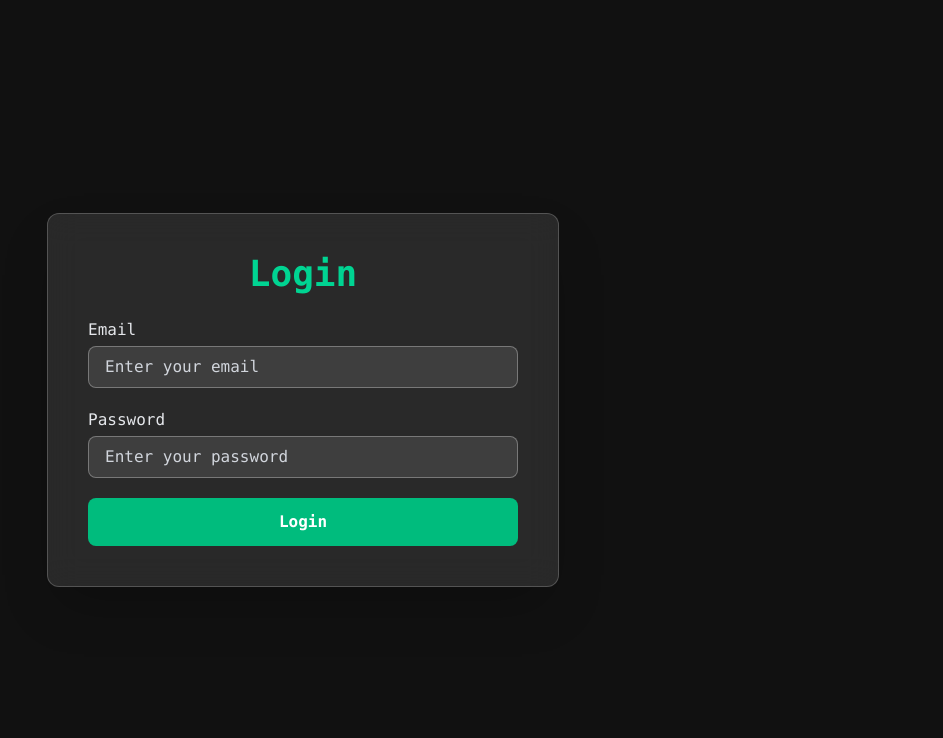
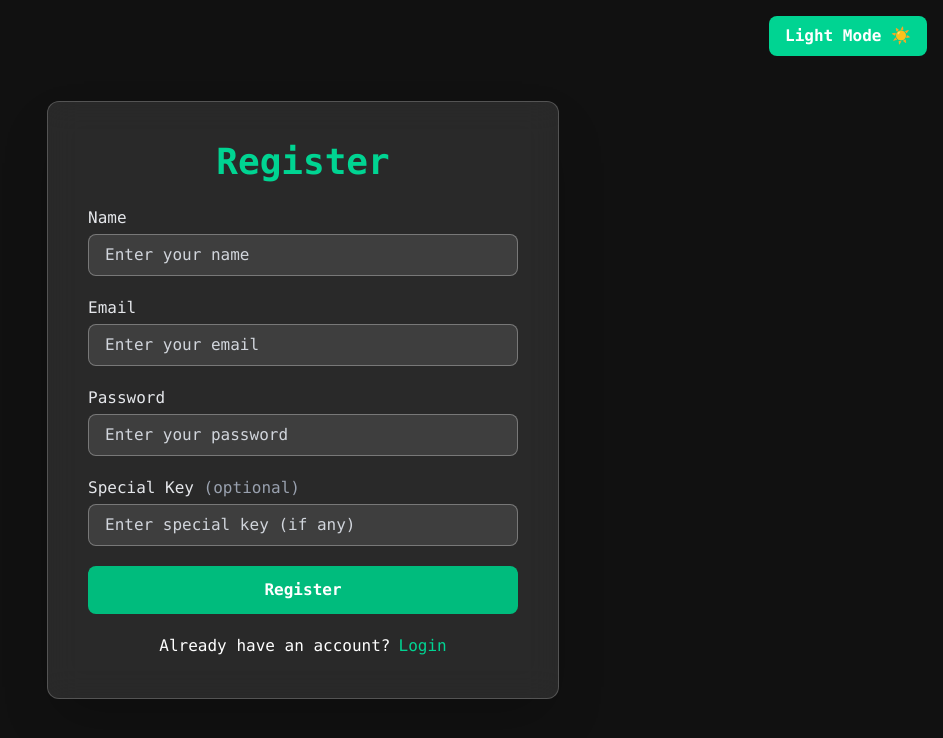
Before and after one commit to zenorbits/Study-Orbit, a React app in the folder Frontend/: page /register in a window 1280 px wide. Shown: the top 738 px of the page, without its empty margins (337-1280 px from the left). Built offline with nearby package versions, Linux system fonts and the light colour scheme; the HTML template or start-up script is replaced by a standard one.

Commit message:
UI register and login (DarkMode)

```diff
--- a/Frontend/package.json
+++ b/Frontend/package.json
@@ -10,9 +10,11 @@
     "preview": "vite preview"
   },
   "dependencies": {
+    "@reduxjs/toolkit": "^2.11.2",
     "@tailwindcss/vite": "^4.1.18",
     "react": "^19.2.0",
     "react-dom": "^19.2.0",
+    "react-redux": "^9.2.0",
     "react-router-dom": "^7.12.0",
     "tailwindcss": "^4.1.18"
   },
@@ -21,6 +23,7 @@
     "@types/react": "^19.2.5",
     "@types/react-dom": "^19.2.3",
     "@vitejs/plugin-react": "^5.1.1",
+    "daisyui": "^5.5.14",
     "eslint": "^9.39.1",
     "eslint-plugin-react-hooks": "^7.0.1",
     "eslint-plugin-react-refresh": "^0.4.24",
--- a/Frontend/src/App.jsx
+++ b/Frontend/src/App.jsx
@@ -1,18 +1,21 @@
-import React, { useState } from 'react'
+import React, { useEffect, useState } from 'react'
 import RegisterPage from './AuthPages/RegisterPage'
 import LoginPage from './AuthPages/LoginPage'
+import ParentAuthPage from './AuthPages/PArentAuthPage'
+
 
 const App = () => {
-  const [darkmode, setdarkmode] = useState(true);
 
-  const toggleDarkMode = () => {
-    setdarkmode(!darkmode);
-  }
+
+
+
 
   return (
-    <div className="min-h-screen font-mono items-center justify-center dark:bg-[#111] dark:text-white">
-      {/* <RegisterPage darkmode={darkmode}/> */}
-      <LoginPage/>
+
+    <div className="min-h-screen font-mono items-center justify-center bg-[#111] text-white relative">
+
+      <ParentAuthPage />
+
     </div>
   )
 }
--- a/Frontend/src/AuthPages/LoginPage.jsx
+++ b/Frontend/src/AuthPages/LoginPage.jsx
@@ -1,6 +1,12 @@
-import React, { useState } from 'react';
+import React, { useState, useEffect } from 'react';
+import { useDispatch, useSelector } from 'react-redux';
+import { toggleMode } from '../redux/features/darkModeSlice';
+import { Link } from 'react-router-dom';
 
 const LoginPage = () => {
+  const selector = useSelector((state) => state.toggleTheme.value); // ✅ fixed
+  const dispatch = useDispatch();
+
   const [formData, setFormData] = useState({
     email: '',
     password: ''
@@ -19,29 +25,38 @@ const LoginPage = () => {
     console.log('Login submitted:', formData);
   };
 
+  // ✅ Sync Redux state with Tailwind's dark mode
+  useEffect(() => {
+    if (selector === 'Dark') {
+      document.documentElement.classList.add('dark');
+    } else {
+      document.documentElement.classList.remove('dark');
+    }
+  }, [selector]);
+
   return (
-    <div className="flex items-center justify-center min-h-screen w-full bg-[#111] px-4">
-      <div className="backdrop-blur-lg bg-white/10 shadow-2xl rounded-xl p-6 sm:p-8 md:p-10 w-full max-w-sm sm:max-w-md lg:max-w-lg border border-white/20">
-        <h2 className="text-2xl sm:text-3xl md:text-4xl font-bold text-center text-emerald-400 mb-6">
+    <div className="flex items-center justify-center min-h-screen w-full px-4 bg-white dark:bg-[#111]">
+      <div className="backdrop-blur-lg bg-white/70 dark:bg-white/10 shadow-2xl rounded-xl p-6 sm:p-8 md:p-10 w-full max-w-sm sm:max-w-md lg:max-w-lg border border-gray-200 dark:border-white/20">
+        <h2 className="text-2xl sm:text-3xl md:text-4xl font-bold text-center text-sky-500 dark:text-emerald-400 mb-6">
           Login
         </h2>
         <form className="space-y-4 sm:space-y-5" onSubmit={handleSubmit}>
           {/* Email */}
           <div>
-            <label className="block text-gray-200 font-medium mb-1">Email</label>
+            <label className="block text-gray-700 dark:text-gray-200 font-medium mb-1">Email</label>
             <input
               type="email"
               name="email"
               value={formData.email}
               onChange={handleChange}
               placeholder="Enter your email"
-              className="w-full px-3 py-2 sm:px-4 sm:py-2 border border-white/30 rounded-lg bg-white/10 text-white placeholder-gray-300 focus:outline-none focus:ring-2 focus:ring-sky-400"
+              className="w-full px-3 py-2 sm:px-4 sm:py-2 border border-gray-300 dark:border-white/30 rounded-lg bg-white dark:bg-white/10 text-black dark:text-white placeholder-gray-400 dark:placeholder-gray-300 focus:outline-none focus:ring-2 focus:ring-sky-400"
             />
           </div>
 
           {/* Password */}
           <div>
-            <label className="block text-gray-200 font-medium mb-1">Password</label>
+            <label className="block text-gray-700 dark:text-gray-200 font-medium mb-1">Password</label>
             <input
               type="password"
               name="password"
@@ -49,18 +64,24 @@ const LoginPage = () => {
               onChange={handleChange}
               placeholder="Enter your password"
               autoComplete="off"
-              className="w-full px-3 py-2 sm:px-4 sm:py-2 border border-white/30 rounded-lg bg-white/10 text-white placeholder-gray-300 focus:outline-none focus:ring-2 focus:ring-sky-400"
+              className="w-full px-3 py-2 sm:px-4 sm:py-2 border border-gray-300 dark:border-white/30 rounded-lg bg-white dark:bg-white/10 text-black dark:text-white placeholder-gray-400 dark:placeholder-gray-300 focus:outline-none focus:ring-2 focus:ring-sky-400"
             />
           </div>
 
           {/* Submit Button */}
           <button
             type="submit"
-            className="w-full bg-emerald-500 text-white font-semibold py-2 sm:py-3 rounded-lg hover:bg-emerald-600 transition duration-200 active:scale-95"
+            className="w-full dark:bg-emerald-500 bg-sky-500 text-white font-semibold py-2 sm:py-3 rounded-lg hover:bg-sky-600 dark:hover:bg-emerald-600 transition duration-200 active:scale-95"
           >
             Login
           </button>
         </form>
+
+
+        <div className="text flex justify-center pt-5 space-x-2">
+          <span className='dark:text-white text-black'>Don't have a account?</span>  <Link to='/register' className='dark:text-emerald-400 dark:hover:text-emerald-500 text-sky-500 hover:text-sky-800 cursor-pointer '>Create One</Link>
+        </div>
+
       </div>
     </div>
   );
--- /dev/null
+++ b/Frontend/src/AuthPages/ParentAuthPage.jsx
@@ -0,0 +1,41 @@
+import React, { useEffect } from 'react'
+import { Route, Routes } from 'react-router-dom'
+import RegisterPage from './RegisterPage'
+import LoginPage from './LoginPage'
+import { useDispatch, useSelector } from 'react-redux'
+import { toggleMode } from '../redux/features/darkModeSlice'
+
+
+const ParentAuthPage = () => {
+    const selector = useSelector((state) => state.toggleTheme.value);
+    const dispatch = useDispatch();
+
+    useEffect(()=>{
+        if(selector=== 'Dark'){
+            document.documentElement.classList.add('dark')
+        }else{
+            document.documentElement.classList.remove('dark')
+        }
+    },[selector])
+
+    return (
+        <div>
+            <button
+                onClick={() => {
+                    dispatch(toggleMode())
+                    console.log(selector)
+                }}
+                className="absolute top-4 right-4 px-4 py-2 rounded-lg dark:bg-emerald-400 dark:hover:bg-emerald-500  bg-sky-500 text-white font-semibold hover:bg-sky-600 transition duration-200"
+            >
+                {selector === 'Dark' ? 'Light Mode ☀️' : 'Dark Mode 🌙'}
+            </button>
+
+            <Routes>
+                <Route path='/register' element={<RegisterPage />} />
+                <Route path='/login' element={<LoginPage />} />
+            </Routes>
+        </div>
+    )
+}
+
+export default ParentAuthPage
--- a/Frontend/src/AuthPages/RegisterPage.jsx
+++ b/Frontend/src/AuthPages/RegisterPage.jsx
@@ -1,6 +1,19 @@
-import React, { useState } from 'react';
+import React, { useEffect, useState } from 'react';
+import { useSelector } from 'react-redux';
+import { Link } from 'react-router-dom';
 
-const RegisterPage = ({darkmode}) => {
+const RegisterPage = () => {
+  const selector = useSelector((state) => state.toggleTheme.value); // ✅ match slice key
+
+  // ✅ Sync Redux state with Tailwind's dark mode
+  useEffect(() => {
+    if (selector === 'Dark') {
+      document.documentElement.classList.add('dark');
+    } else {
+      document.documentElement.classList.remove('dark');
+    }
+  }, [selector]);
+
   const [formData, setFormData] = useState({
     name: '',
     email: '',
@@ -22,41 +35,41 @@ const RegisterPage = ({darkmode}) => {
   };
 
   return (
-    <div className="flex items-center justify-center min-h-screen w-full bg-[#111] px-4">
-      <div className="backdrop-blur-lg dark:bg-white/10 shadow-2xl rounded-xl p-6 sm:p-8 md:p-10 w-full max-w-sm sm:max-w-md lg:max-w-lg border border-white/20">
-        <h2 className="text-2xl sm:text-3xl md:text-4xl font-bold text-center text-emerald-400 mb-6">
+    <div className="flex items-center justify-center min-h-screen w-full px-4 bg-white dark:bg-[#111]">
+      <div className="backdrop-blur-lg bg-white/70 dark:bg-white/10 shadow-2xl rounded-xl p-6 sm:p-8 md:p-10 w-full max-w-sm sm:max-w-md lg:max-w-lg border border-gray-200 dark:border-white/20">
+        <h2 className="text-2xl sm:text-3xl md:text-4xl font-bold text-center text-sky-500 dark:text-emerald-400 mb-6">
           Register
         </h2>
         <form className="space-y-4 sm:space-y-5" onSubmit={handleSubmit}>
           {/* Name */}
           <div>
-            <label className="block text-gray-200 font-medium mb-1">Name</label>
+            <label className="block text-gray-700 dark:text-gray-200 font-medium mb-1">Name</label>
             <input
               type="text"
               name="name"
               value={formData.name}
               onChange={handleChange}
               placeholder="Enter your name"
-              className="w-full px-3 py-2 sm:px-4 sm:py-2 border border-white/30 rounded-lg bg-white/10 text-white placeholder-gray-300 focus:outline-none focus:ring-2 focus:ring-sky-400"
+              className="w-full px-3 py-2 sm:px-4 sm:py-2 border border-gray-300 dark:border-white/30 rounded-lg bg-white dark:bg-white/10 text-black dark:text-white placeholder-gray-400 dark:placeholder-gray-300 focus:outline-none focus:ring-2 focus:ring-sky-400"
             />
           </div>
 
           {/* Email */}
           <div>
-            <label className="block text-gray-200 font-medium mb-1">Email</label>
+            <label className="block text-gray-700 dark:text-gray-200 font-medium mb-1">Email</label>
             <input
               type="email"
               name="email"
               value={formData.email}
               onChange={handleChange}
               placeholder="Enter your email"
-              className="w-full px-3 py-2 sm:px-4 sm:py-2 border border-white/30 rounded-lg bg-white/10 text-white placeholder-gray-300 focus:outline-none focus:ring-2 focus:ring-sky-400"
+              className="w-full px-3 py-2 sm:px-4 sm:py-2 border border-gray-300 dark:border-white/30 rounded-lg bg-white dark:bg-white/10 text-black dark:text-white placeholder-gray-400 dark:placeholder-gray-300 focus:outline-none focus:ring-2 focus:ring-sky-400"
             />
           </div>
 
           {/* Password */}
           <div>
-            <label className="block text-gray-200 font-medium mb-1">Password</label>
+            <label className="block text-gray-700 dark:text-gray-200 font-medium mb-1">Password</label>
             <input
               type="password"
               name="password"
@@ -64,14 +77,14 @@ const RegisterPage = ({darkmode}) => {
               onChange={handleChange}
               placeholder="Enter your password"
               autoComplete="off"
-              className="w-full px-3 py-2 sm:px-4 sm:py-2 border border-white/30 rounded-lg bg-white/10 text-white placeholder-gray-300 focus:outline-none focus:ring-2 focus:ring-sky-400"
+              className="w-full px-3 py-2 sm:px-4 sm:py-2 border border-gray-300 dark:border-white/30 rounded-lg bg-white dark:bg-white/10 text-black dark:text-white placeholder-gray-400 dark:placeholder-gray-300 focus:outline-none focus:ring-2 focus:ring-sky-400"
             />
           </div>
 
           {/* Special Optional Key */}
           <div>
-            <label className="block text-gray-200 font-medium mb-1">
-              Special Key <span className="text-gray-400">(optional)</span>
+            <label className="block text-gray-700 dark:text-gray-200 font-medium mb-1">
+              Special Key <span className="text-gray-500 dark:text-gray-400">(optional)</span>
             </label>
             <input
               type="text"
@@ -80,18 +93,28 @@ const RegisterPage = ({darkmode}) => {
               onChange={handleChange}
               placeholder="Enter special key (if any)"
               autoComplete="off"
-              className="w-full px-3 py-2 sm:px-4 sm:py-2 border border-white/30 rounded-lg bg-white/10 text-white placeholder-gray-300 focus:outline-none focus:ring-2 focus:ring-sky-400"
+              className="w-full px-3 py-2 sm:px-4 sm:py-2 border border-gray-300 dark:border-white/30 rounded-lg bg-white dark:bg-white/10 text-black dark:text-white placeholder-gray-400 dark:placeholder-gray-300 focus:outline-none focus:ring-2 focus:ring-sky-400"
             />
           </div>
 
           {/* Submit Button */}
           <button
             type="submit"
-            className="w-full bg-emerald-500 text-white font-semibold py-2 sm:py-3 rounded-lg hover:bg-emerald-600 transition duration-200 active:scale-95"
+            className="w-full bg-sky-500 dark:bg-emerald-500 text-white font-semibold py-2 sm:py-3 rounded-lg hover:bg-sky-600 dark:hover:bg-emerald-600 transition duration-200 active:scale-95"
           >
             Register
           </button>
         </form>
+
+        <div className="text flex justify-center pt-5 space-x-2">
+          <span className="text-black dark:text-white">Already have an account?</span>
+          <Link
+            to="/login"
+            className="text-sky-500 hover:text-sky-800 dark:text-emerald-400 dark:hover:text-emerald-500 cursor-pointer"
+          >
+            Login
+          </Link>
+        </div>
       </div>
     </div>
   );
--- a/Frontend/src/index.css
+++ b/Frontend/src/index.css
@@ -1,2 +1,3 @@
 @import "tailwindcss";
 @custom-variant dark (&:where(.dark, .dark *));
+@plugin "daisyui";
--- a/Frontend/src/main.jsx
+++ b/Frontend/src/main.jsx
@@ -2,12 +2,16 @@ import { StrictMode } from 'react'
 import { createRoot } from 'react-dom/client'
 import './index.css'
 import App from './App.jsx'
-import {BrowserRouter} from 'react-router-dom'
+import { BrowserRouter } from 'react-router-dom'
+import { store } from './redux/store.js'
+import { Provider } from 'react-redux';
 
 createRoot(document.getElementById('root')).render(
-  <BrowserRouter>
-    <StrictMode>
-      <App />
-    </StrictMode>
-  </BrowserRouter>,
+  <Provider store={store}>
+    <BrowserRouter>
+      <StrictMode>
+        <App />
+      </StrictMode>
+    </BrowserRouter>
+  </Provider>,
 )
--- /dev/null
+++ b/Frontend/src/redux/features/darkModeSlice.js
@@ -0,0 +1,14 @@
+import { createSlice } from "@reduxjs/toolkit";
+
+const toggleTheme = createSlice({
+    name: 'toggleTheme',
+    initialState: {value:'Dark'},
+    reducers: {
+      toggleMode:(state)=>{
+        state.value = state.value === 'Dark'?'Light':'Dark';
+      }
+    }
+})
+
+export const {toggleMode} = toggleTheme.actions
+export const toggleThemeReducer = toggleTheme.reducer
--- /dev/null
+++ b/Frontend/src/redux/store.js
@@ -0,0 +1,8 @@
+import {configureStore} from '@reduxjs/toolkit'
+import { toggleThemeReducer } from './features/darkModeSlice'
+
+export const store = configureStore({
+    reducer:{
+        toggleTheme:toggleThemeReducer,
+    },
+})
```
Also changed, not shown: 1 other file (tests, documents, lock files or other folders).
